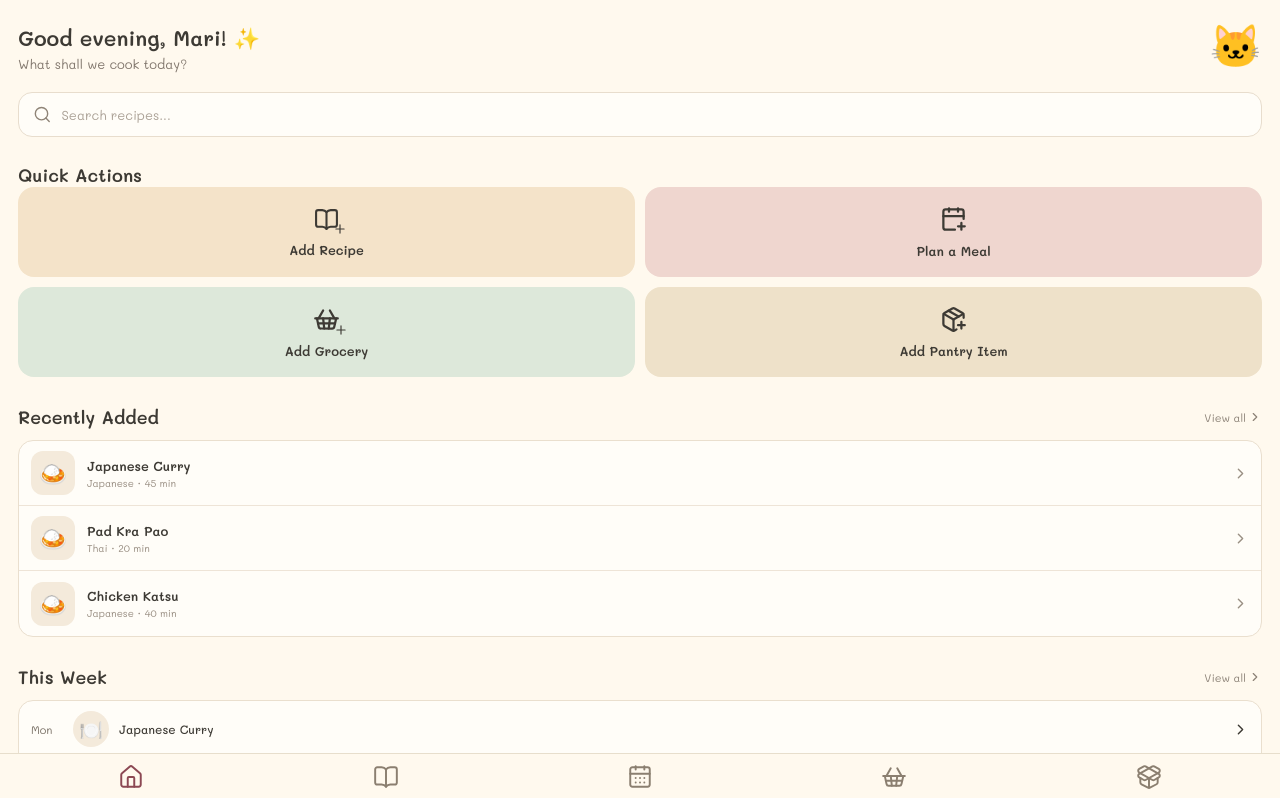
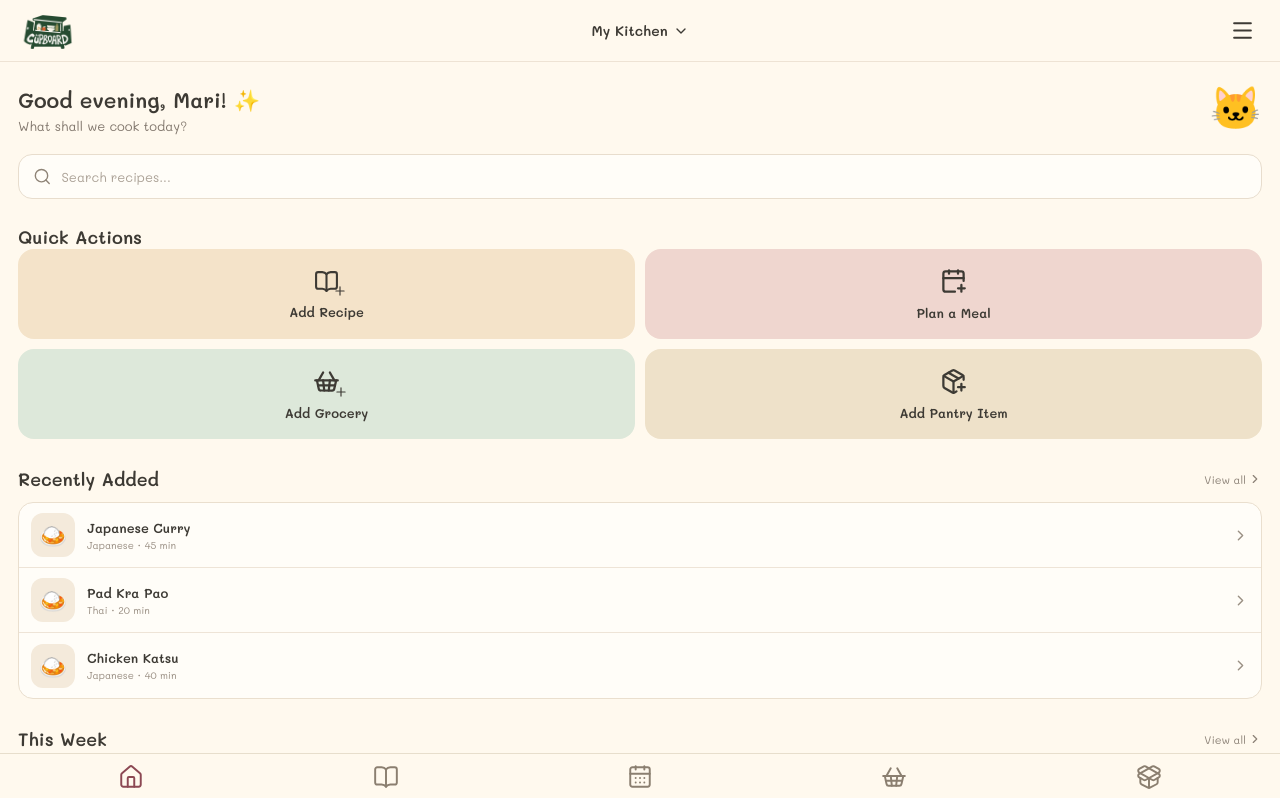
Before and after one commit to lallalamin/CupBoard, a React (Vite) app: page / in a window 1280 px wide. Shown: the top 798 px of the page. Built offline with nearby package versions, Linux system fonts and the light colour scheme.

Commit message:
Mock header

```diff
--- /dev/null
+++ b/src/components/AppHeader.css
@@ -0,0 +1,224 @@
+.app-header {
+  position: relative;
+
+  width: 100%;
+  height: 62px;
+
+  display: grid;
+  grid-template-columns: 1fr auto 1fr;
+  align-items: center;
+
+  padding: 0 18px;
+
+  background: #fff9ee;
+
+  border-bottom: 1px solid #eee3d4;
+
+  z-index: 100;
+}
+
+
+/* =========================
+   LOGO
+========================= */
+
+.app-header__logo {
+  justify-self: start;
+
+  font-size: 20px;
+  font-weight: 700;
+
+  color: #3d3a34;
+}
+
+.app-header__logo-image {
+  width: 60px;
+  height: 60px;
+
+  object-fit: contain;
+
+  display: block;
+}
+
+
+/* =========================
+   CENTER
+========================= */
+
+.app-header__center {
+  justify-self: center;
+}
+
+
+/* =========================
+   KITCHEN SELECTOR
+========================= */
+
+.kitchen-selector {
+  position: relative;
+}
+
+.kitchen-selector__button {
+  display: flex;
+  align-items: center;
+
+  gap: 5px;
+
+  padding: 7px 10px;
+
+  border: 0;
+
+  background: transparent;
+
+  color: #3d3a34;
+
+  font-size: 14px;
+  font-weight: 600;
+
+  cursor: pointer;
+}
+
+.kitchen-selector__chevron {
+  transition: transform 0.2s ease;
+}
+
+.kitchen-selector__chevron.open {
+  transform: rotate(180deg);
+}
+
+
+/* =========================
+   KITCHEN DROPDOWN
+========================= */
+
+.kitchen-menu {
+  position: absolute;
+
+  top: calc(100% + 10px);
+  left: 50%;
+
+  transform: translateX(-50%);
+
+  width: 190px;
+
+  padding: 7px;
+
+  background: #fffdf8;
+
+  border: 1px solid #eadfce;
+  border-radius: 14px;
+
+  box-shadow: 0 8px 25px rgba(70, 55, 40, 0.12);
+
+  z-index: 1000;
+}
+
+.kitchen-menu__item {
+  width: 100%;
+
+  display: grid;
+  grid-template-columns: 20px 1fr;
+  align-items: center;
+
+  gap: 6px;
+
+  padding: 9px 8px;
+
+  border: 0;
+  border-radius: 9px;
+
+  background: transparent;
+
+  color: #3d3a34;
+
+  text-align: left;
+
+  font-size: 12px;
+
+  cursor: pointer;
+}
+
+.kitchen-menu__item:hover {
+  background: #f5eee2;
+}
+
+.kitchen-menu__divider {
+  height: 1px;
+
+  margin: 5px 4px;
+
+  background: #ebe0d1;
+}
+
+
+/* =========================
+   USER MENU
+========================= */
+
+.app-header__menu {
+  position: relative;
+
+  justify-self: end;
+}
+
+.app-header__menu-button {
+  display: flex;
+  align-items: center;
+  justify-content: center;
+
+  padding: 7px;
+
+  border: 0;
+
+  background: transparent;
+
+  color: #3d3a34;
+
+  cursor: pointer;
+}
+
+.user-menu {
+  position: absolute;
+
+  top: calc(100% + 10px);
+  right: 0;
+
+  width: 150px;
+
+  padding: 7px;
+
+  background: #fffdf8;
+
+  border: 1px solid #eadfce;
+  border-radius: 14px;
+
+  box-shadow: 0 8px 25px rgba(70, 55, 40, 0.12);
+
+  z-index: 1000;
+}
+
+.user-menu__item {
+  width: 100%;
+
+  display: flex;
+  align-items: center;
+
+  gap: 8px;
+
+  padding: 9px;
+
+  border: 0;
+  border-radius: 9px;
+
+  background: transparent;
+
+  color: #3d3a34;
+
+  font-size: 12px;
+
+  cursor: pointer;
+}
+
+.user-menu__item:hover {
+  background: #f5eee2;
+}
--- /dev/null
+++ b/src/components/AppHeader.tsx
@@ -0,0 +1,135 @@
+import { useState } from "react";
+import { useLocation } from "react-router-dom";
+import {
+  Menu,
+  ChevronDown,
+  Check,
+  Plus,
+  LogIn,
+  Settings,
+  User,
+} from "lucide-react";
+
+import "./AppHeader.css";
+
+function AppHeader() {
+  const location = useLocation();
+
+  const [kitchenOpen, setKitchenOpen] = useState(false);
+  const [menuOpen, setMenuOpen] = useState(false);
+
+  const [selectedKitchen, setSelectedKitchen] = useState("My Kitchen");
+
+  const isHomePage = location.pathname === "/";
+
+  const kitchens = [
+    "My Kitchen",
+    "Dane's Kitchen",
+  ];
+
+  function selectKitchen(kitchen: string) {
+    setSelectedKitchen(kitchen);
+    setKitchenOpen(false);
+  }
+
+  return (
+    <header className="app-header">
+
+      {/* LOGO */}
+      <img
+        src="/CupBoardLogo.png"
+        alt="Cupboard"
+        className="app-header__logo-image"
+        />
+
+      {/* KITCHEN SELECTOR - HOME ONLY */}
+      <div className="app-header__center">
+        {isHomePage && (
+          <div className="kitchen-selector">
+            <button
+              className="kitchen-selector__button"
+              onClick={() => {
+                setKitchenOpen(!kitchenOpen);
+                setMenuOpen(false);
+              }}
+            >
+              {selectedKitchen}
+
+              <ChevronDown
+                size={16}
+                className={
+                  kitchenOpen
+                    ? "kitchen-selector__chevron open"
+                    : "kitchen-selector__chevron"
+                }
+              />
+            </button>
+
+            {kitchenOpen && (
+              <div className="kitchen-menu">
+                {kitchens.map((kitchen) => (
+                  <button
+                    key={kitchen}
+                    className="kitchen-menu__item"
+                    onClick={() => selectKitchen(kitchen)}
+                  >
+                    <span>
+                      {kitchen === selectedKitchen && (
+                        <Check size={15} />
+                      )}
+                    </span>
+
+                    {kitchen}
+                  </button>
+                ))}
+
+                <div className="kitchen-menu__divider" />
+
+                <button className="kitchen-menu__item">
+                  <Plus size={16} />
+                  Add Kitchen
+                </button>
+
+                <button className="kitchen-menu__item">
+                  <LogIn size={16} />
+                  Join Kitchen
+                </button>
+              </div>
+            )}
+          </div>
+        )}
+      </div>
+
+      {/* USER MENU */}
+      <div className="app-header__menu">
+        <button
+          className="app-header__menu-button"
+          aria-label="Open menu"
+          onClick={() => {
+            setMenuOpen(!menuOpen);
+            setKitchenOpen(false);
+          }}
+        >
+          <Menu size={25} />
+        </button>
+
+        {menuOpen && (
+          <div className="user-menu">
+            <button className="user-menu__item">
+              <User size={17} />
+              Profile
+            </button>
+
+            <button className="user-menu__item">
+              <Settings size={17} />
+              Settings
+            </button>
+          </div>
+        )}
+      </div>
+
+    </header>
+  );
+}
+
+export default AppHeader;
--- a/src/components/AppLayout.tsx
+++ b/src/components/AppLayout.tsx
@@ -1,10 +1,13 @@
 import { Outlet } from "react-router-dom";
 import BottomNav from "./BottomNav";
+import AppHeader from "./AppHeader";
 import "./AppLayout.css";
 
 function AppLayout() {
   return (
     <div className="app-layout">
+      <AppHeader />
+
       <main className="app-layout__content">
         <Outlet />
       </main>
```
